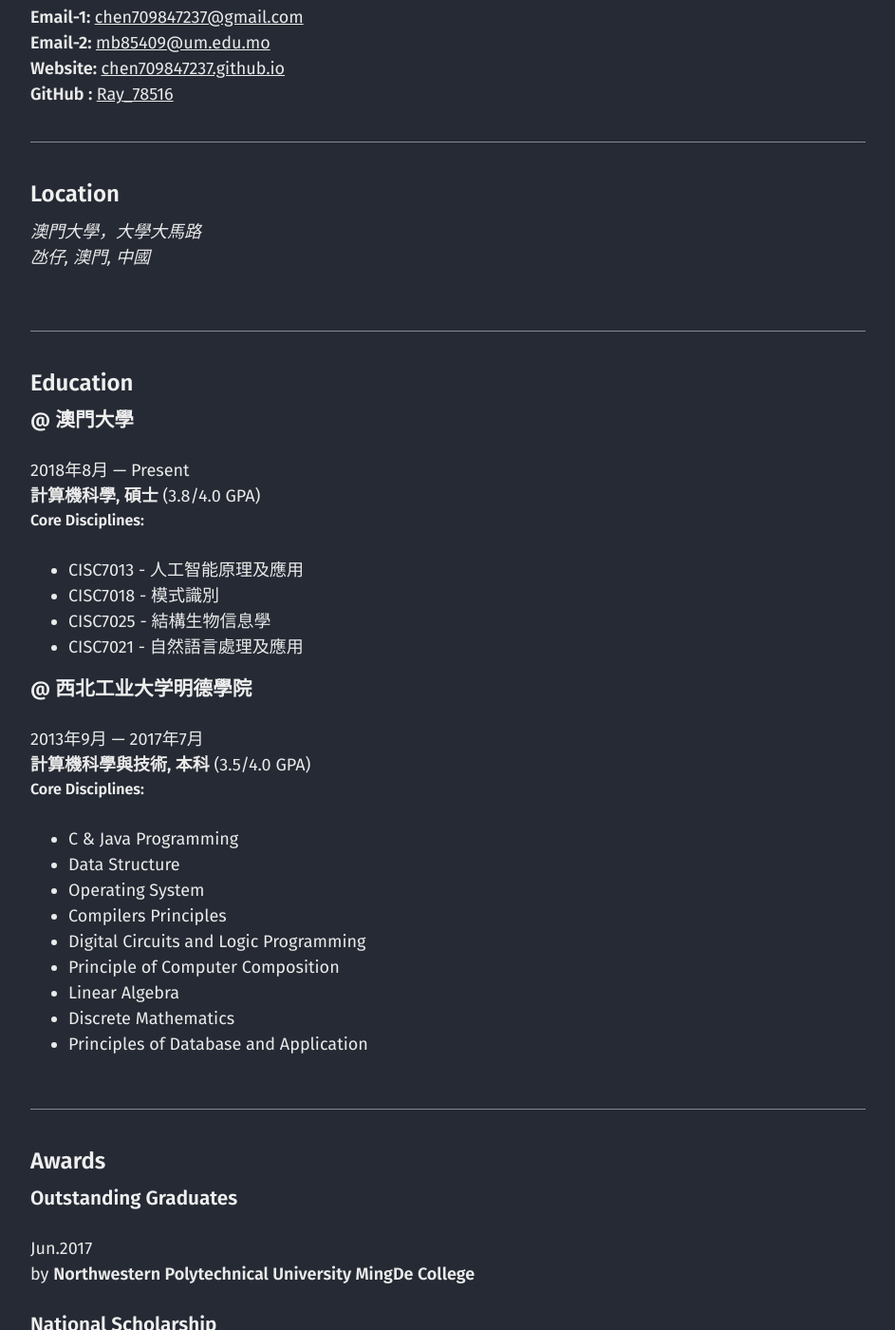
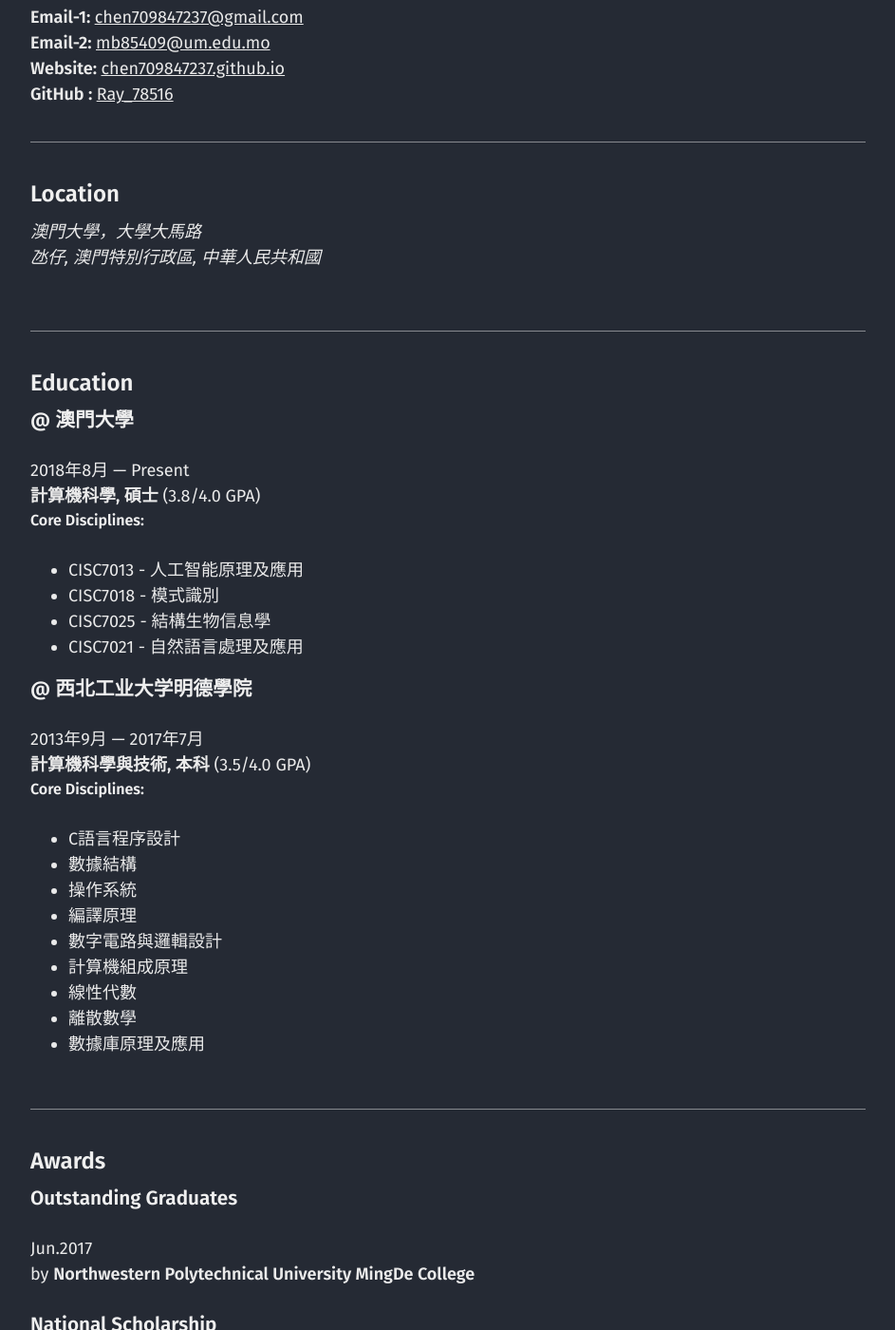
Before and after one commit to chen709847237/chen709847237, a Jekyll site: the page built from cv_cn.md, in a window 1280 px wide and 1400 px high, scrolled down 556 px. Shown: the whole window at 95% size, without its empty margins (40-983 px from the left). Built offline with Jekyll 4.4.1, drawn with Linux system fonts in a browser that asks for light colours; some of the changed text lies outside the part shown.

Commit message:
Update cv_cn.json

```diff
--- a/_data/cv_cn.json
+++ b/_data/cv_cn.json
@@ -7,13 +7,13 @@
     "email2": "mb85409@um.edu.mo",
     "phone": ,
     "website": "chen709847237.github.io",
-    "summary": "Hi, 我目前為澳門大學科技學院的一名碩士研究生。我的研究方向為機器學習算法（包括：卷积神经网络，图卷积神经网络等）在生物信息學（包括：药物虚拟筛选，毒性预测，肽活性预测等）中的應用。)",
+    "summary": "Hi, 我目前為澳門大學科技學院的一名碩士研究生。我的研究方向為機器學習算法(卷积神经网络，图卷积神经网络等)在生物信息學(药物虚拟筛选，毒性预测，肽活性预测等)中的應用。",
     "location": {
       "address": "澳門大學，大學大馬路",
       "postalCode": "",
       "city": "氹仔",
-      "countryCode": "中國",
-      "region": "澳門, "
+      "countryCode": "中華人民共和國",
+      "region": "澳門特別行政區, "
     },
     "profiles": [
       {
@@ -46,15 +46,15 @@
       "endDate": "2017年7月",
       "gpa": "3.5",
       "courses": [
-        "C & Java Programming",
-        "Data Structure",
-        "Operating System",
-        "Compilers Principles",
-        "Digital Circuits and Logic Programming",
-        "Principle of Computer Composition",
-        "Linear Algebra",
-        "Discrete Mathematics",
-        "Principles of Database and Application",
+        "C語言程序設計",
+        "數據結構",
+        "操作系統",
+        "編譯原理",
+        "數字電路與邏輯設計",
+        "計算機組成原理",
+        "線性代數",
+        "離散數學",
+        "數據庫原理及應用",
       ]
     }
   ],
```
